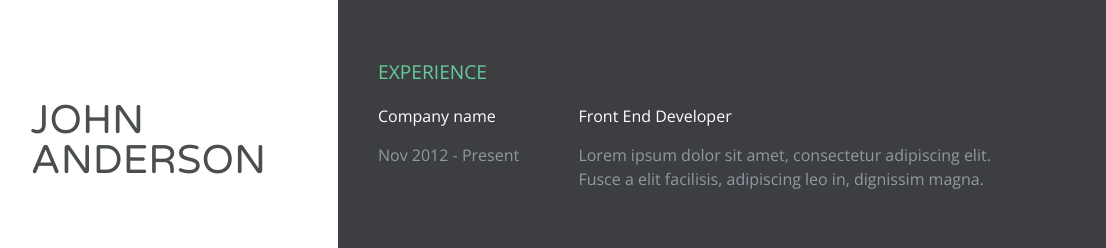
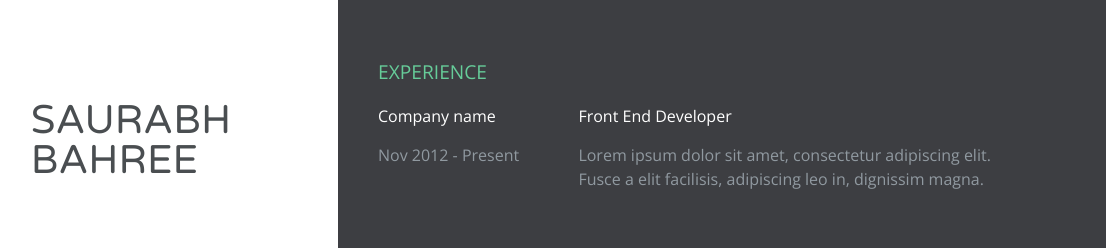
Before and after one commit to Bahree15/Saurabh, a plain HTML site: page index.html in a window 1280 px wide. Shown: the top 248 px of the page, 174-1280 px from the left. Drawn offline with nearby package versions, Linux system fonts and the light colour scheme; a script that the page names is missing.

Commit message:
My Resume V2

```diff
--- a/index.html
+++ b/index.html
@@ -48,7 +48,7 @@
          <div class="clearfix"></div>
  </div>
       <div class="name-wrapper">
-        <h1>John <br/>Anderson</h1><!-- YOUR NAME AND LAST NAME  -->
+        <h1>Saurabh <br/>Bahree</h1><!-- YOUR NAME AND LAST NAME  -->
       </div>
       <div class="clearfix"></div>
       <div class="contact-info clearfix">
```
